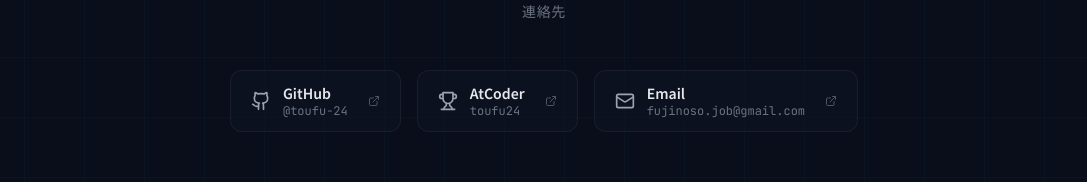
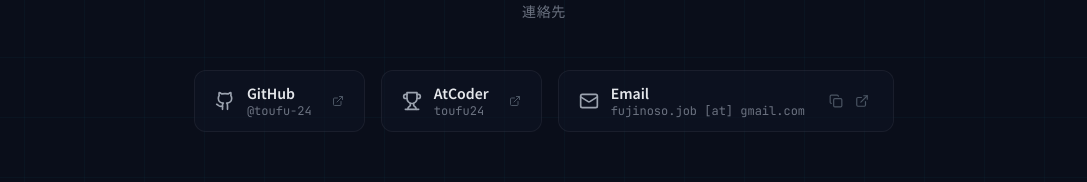
Before and after one commit to toufu-24/portfolio, a Next.js app: page / in a window 1280 px wide. Shown: the part 6183-6365 px from the top of the page, without its empty margins (96-1183 px from the left). Built offline with nearby package versions, Linux system fonts and the light colour scheme; no server answers.

Commit message:
Refactor Contact component to use dynamic email generation and improve link structure

```diff
--- a/components/Contact.tsx
+++ b/components/Contact.tsx
@@ -1,9 +1,12 @@
 "use client"
 
+import { useState, useCallback } from "react"
 import { motion } from "framer-motion"
-import { Github, Mail, Trophy, ExternalLink } from "lucide-react"
+import { Github, Mail, Trophy, ExternalLink, Copy, Check } from "lucide-react"
 
-const links = [
+const E = ["fujinoso.job", "gmail.com"] as const
+
+const staticLinks = [
   {
     icon: Github,
     label: "GitHub",
@@ -16,13 +19,66 @@ const links = [
     href: "https://atcoder.toufu24.dev",
     description: "toufu24",
   },
-  {
-    icon: Mail,
-    label: "Email",
-    href: "mailto:fujinoso.job@gmail.com",
-    description: "fujinoso.job@gmail.com",
-  },
 ]
+
+function buildEmail() {
+  return E.join("\x40")
+}
+
+function EmailLink() {
+  const [copied, setCopied] = useState(false)
+
+  const handleOpen = useCallback((e: React.MouseEvent) => {
+    e.preventDefault()
+    window.location.href = `mailto:${buildEmail()}`
+  }, [])
+
+  const handleCopy = useCallback(
+    async (e: React.MouseEvent) => {
+      e.preventDefault()
+      e.stopPropagation()
+      await navigator.clipboard.writeText(buildEmail())
+      setCopied(true)
+      setTimeout(() => setCopied(false), 2000)
+    },
+    [],
+  )
+
+  return (
+    <div className="group flex items-center gap-3 px-5 py-3 rounded-xl border border-white/[0.06]
+                    bg-navy-800/50 hover:border-cyan-500/20 hover:glow-cyan transition-all duration-300">
+      <Mail className="w-5 h-5 text-gray-400 group-hover:text-cyan-400 transition-colors" />
+      <div className="text-left">
+        <div className="text-sm font-semibold text-gray-200 group-hover:text-cyan-400 transition-colors">
+          Email
+        </div>
+        <div className="text-xs text-gray-500 font-mono">
+          {E[0]} [at] {E[1]}
+        </div>
+      </div>
+      <div className="flex items-center gap-1 ml-2">
+        <button
+          onClick={handleCopy}
+          title="メールアドレスをコピー"
+          className="p-1 rounded hover:bg-white/10 transition-colors"
+        >
+          {copied ? (
+            <Check className="w-3.5 h-3.5 text-green-400" />
+          ) : (
+            <Copy className="w-3.5 h-3.5 text-gray-600 group-hover:text-cyan-400 transition-colors" />
+          )}
+        </button>
+        <button
+          onClick={handleOpen}
+          title="メーラーで開く"
+          className="p-1 rounded hover:bg-white/10 transition-colors"
+        >
+          <ExternalLink className="w-3.5 h-3.5 text-gray-600 group-hover:text-cyan-400 transition-colors" />
+        </button>
+      </div>
+    </div>
+  )
+}
 
 export default function Contact() {
   return (
@@ -48,7 +104,7 @@ export default function Contact() {
           transition={{ duration: 0.6, delay: 0.2 }}
           className="flex flex-wrap justify-center gap-4 mb-16"
         >
-          {links.map((link) => (
+          {staticLinks.map((link) => (
             <a
               key={link.label}
               href={link.href}
@@ -67,6 +123,7 @@ export default function Contact() {
               <ExternalLink className="w-3 h-3 text-gray-600 group-hover:text-cyan-400 transition-colors ml-2" />
             </a>
           ))}
+          <EmailLink />
         </motion.div>
 
         <div className="text-center text-xs text-gray-600 font-mono">
```
